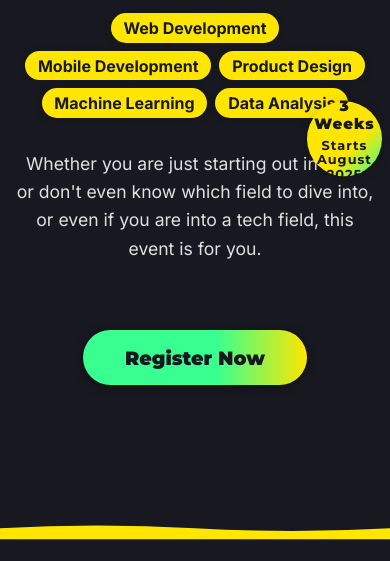
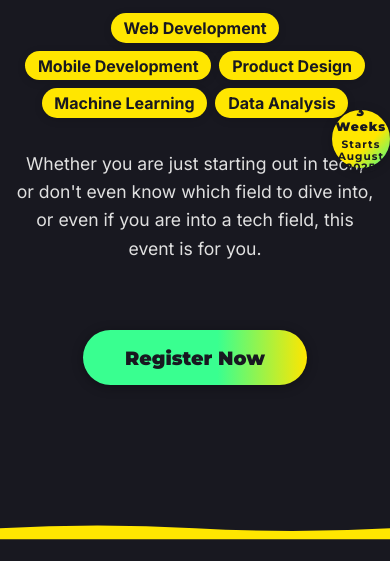
Before and after one commit to Bimcodes/bootcamp, a plain HTML site: page index.html in a window 390 px wide. Shown: the part 283-844 px from the top of the page. Drawn offline with Linux system fonts and the light colour scheme.

Commit message:
Mobile view changes

```diff
--- a/style.css
+++ b/style.css
@@ -38,9 +38,10 @@ body {
   flex-direction: column;
   align-items: center;
   justify-content: center;
-  overflow: hidden;
+  overflow: visible;
   padding: 0;
   box-sizing: border-box;
+  min-width: 320px;
 }
 .logo {
   position: absolute;
@@ -286,6 +287,7 @@ button[type="submit"]:hover {
     position: absolute;
     top: 50%;
     transform: translateY(-50%);
+    z-index: 20;
   }
 }
 @media (max-width: 600px) {
@@ -297,6 +299,8 @@ button[type="submit"]:hover {
     height: 100vh;
     padding-top: 0;
     padding-bottom: 0;
+    min-width: 320px;
+    overflow: visible;
   }
   .event-title {
     font-size: 2rem;
@@ -318,14 +322,15 @@ button[type="submit"]:hover {
     max-width: 80px;
   }
   .date-badge {
-    right: 2vw;
-    width: 70px;
-    height: 70px;
-    font-size: 0.85rem;
-    padding: 0.2em;
+    right: 0;
+    width: 56px;
+    height: 56px;
+    font-size: 0.7rem;
+    padding: 0.1em;
     position: absolute;
     top: 50%;
     transform: translateY(-50%);
+    z-index: 20;
   }
 }
 .custom-dropdown {
```
